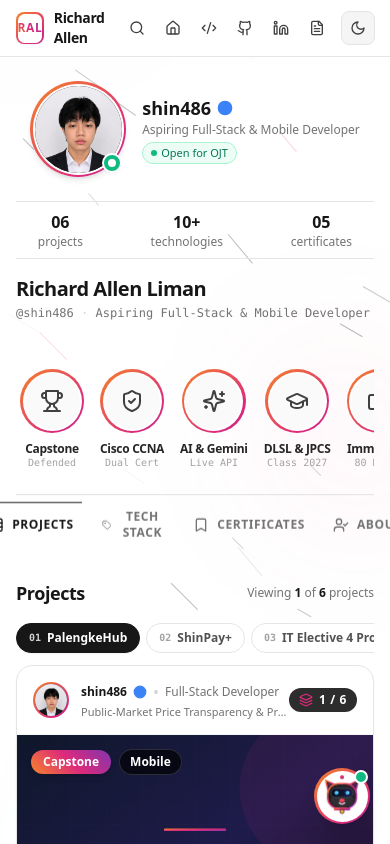
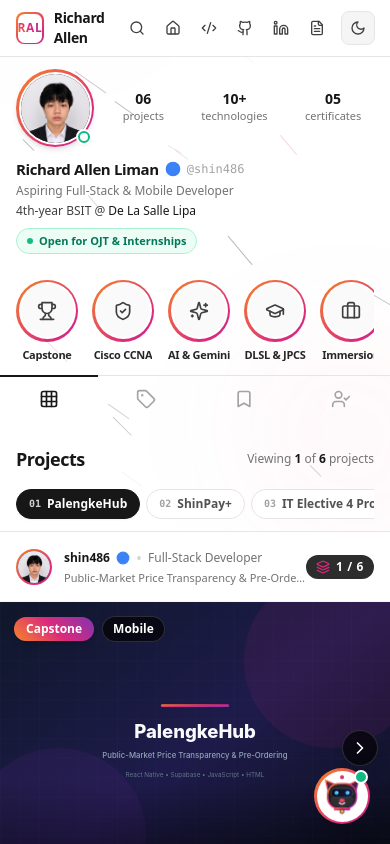
Before and after one commit to shin486/richard-allen-portfolio, a Next.js app: page / in a window 390 px wide. Shown: the top 844 px of the page. Built offline with nearby package versions, Linux system fonts and the light colour scheme.

Commit message:
fix: overhaul mobile layout and spacing to match Instagram app structure

```diff
--- a/components/CertificateGrid.tsx
+++ b/components/CertificateGrid.tsx
@@ -139,7 +139,7 @@ export const CertificateGrid: React.FC = () => {
         </div>
 
         {/* Single Instagram Multi-Photo Carousel Post for Certificates */}
-        <article className="bg-white dark:bg-[#111116] border border-neutral-200 dark:border-zinc-800 rounded-2xl overflow-hidden shadow-sm transition-all">
+        <article className="bg-white dark:bg-[#111116] border-y sm:border border-neutral-200 dark:border-zinc-800 -mx-4 sm:mx-0 rounded-none sm:rounded-2xl overflow-hidden shadow-sm transition-all">
           {/* Instagram Post Header */}
           <div className="flex items-center justify-between px-4 sm:px-5 py-3.5 border-b border-neutral-100 dark:border-zinc-800/80">
             <div className="flex items-center gap-3 min-w-0">
--- a/components/Highlights.tsx
+++ b/components/Highlights.tsx
@@ -35,9 +35,9 @@ export const Highlights: React.FC<HighlightsProps> = ({ onOpenHighlight }) => {
   return (
     <section
       aria-label="Story Highlights"
-      className="py-4 border-b border-neutral-200/80 dark:border-zinc-800/80"
+      className="py-2.5 sm:py-4 border-b border-neutral-100 dark:border-zinc-800/80 -mx-4 px-4 sm:mx-0 sm:px-0"
     >
-      <div className="flex items-center gap-4 sm:gap-7 overflow-x-auto no-scrollbar py-2 px-1 sm:justify-start">
+      <div className="flex items-center gap-3.5 sm:gap-7 overflow-x-auto no-scrollbar py-1">
         {highlightsData.map((highlight, index) => {
           const Icon = getHighlightIcon(highlight.coverIcon);
 
@@ -45,27 +45,27 @@ export const Highlights: React.FC<HighlightsProps> = ({ onOpenHighlight }) => {
             <button
               key={highlight.id}
               onClick={() => onOpenHighlight(index)}
-              className="flex flex-col items-center gap-2 group flex-shrink-0 focus:outline-none transition-transform active:scale-95"
+              className="flex flex-col items-center gap-1.5 group flex-shrink-0 focus:outline-none transition-transform active:scale-95"
               aria-label={`View ${highlight.title} story highlight`}
             >
               {/* Instagram Animated Gradient Story Ring */}
-              <div className="w-16 h-16 sm:w-20 sm:h-20 rounded-full p-[2.5px] animated-ig-ring transition-transform duration-300 group-hover:scale-105 group-hover:shadow-md">
+              <div className="w-[62px] h-[62px] sm:w-20 sm:h-20 rounded-full p-[2.5px] animated-ig-ring transition-transform duration-300 group-hover:scale-105 group-hover:shadow-md">
                 {/* Inner white / dark gap */}
                 <div className="w-full h-full bg-white dark:bg-[#0B0B0F] rounded-full p-[2px] flex items-center justify-center transition-colors duration-200">
                   {/* Bubble interior */}
                   <div className="w-full h-full rounded-full bg-neutral-50 dark:bg-[#16161D] group-hover:bg-pink-50 dark:group-hover:bg-pink-950/30 text-neutral-700 dark:text-zinc-300 group-hover:text-ig-pink dark:group-hover:text-pink-400 flex items-center justify-center transition-colors duration-200">
-                    <Icon className="w-6 h-6 sm:w-7 sm:h-7 transition-transform duration-200 group-hover:scale-110" />
+                    <Icon className="w-5 h-5 sm:w-7 sm:h-7 transition-transform duration-200 group-hover:scale-110" />
                   </div>
                 </div>
               </div>
 
               {/* Highlight Label */}
               <div className="flex flex-col items-center leading-tight">
-                <span className="text-xs sm:text-xs font-semibold tracking-tight text-neutral-800 dark:text-zinc-300 group-hover:text-black dark:group-hover:text-white transition-colors">
+                <span className="text-[11px] sm:text-xs font-semibold tracking-tight text-neutral-800 dark:text-zinc-300 group-hover:text-black dark:group-hover:text-white transition-colors truncate max-w-[68px] sm:max-w-none text-center">
                   {highlight.title}
                 </span>
                 {highlight.timeAgo && (
-                  <span className="text-[10px] text-neutral-400 dark:text-zinc-500 font-mono">
+                  <span className="text-[9px] sm:text-[10px] text-neutral-400 dark:text-zinc-500 font-mono hidden sm:inline">
                     {highlight.timeAgo}
                   </span>
                 )}
--- a/components/PortfolioTabs.tsx
+++ b/components/PortfolioTabs.tsx
@@ -59,8 +59,11 @@ export const PortfolioTabs: React.FC<PortfolioTabsProps> = ({
   };
 
   return (
-    <nav aria-label="Portfolio Navigation Tabs" className="border-t border-neutral-200 dark:border-zinc-800 -mt-[1px]">
-      <div className="flex items-center justify-center sm:justify-center gap-3 sm:gap-12">
+    <nav
+      aria-label="Portfolio Navigation Tabs"
+      className="border-t border-neutral-200 dark:border-zinc-800 -mx-4 sm:mx-0 -mt-[1px]"
+    >
+      <div className="flex items-center justify-around sm:justify-center sm:gap-12">
         {tabs.map((tab) => {
           const Icon = tab.icon;
           const isActive = activeTab === tab.id;
@@ -69,24 +72,33 @@ export const PortfolioTabs: React.FC<PortfolioTabsProps> = ({
             <button
               key={tab.id}
               onClick={() => handleTabClick(tab.id)}
-              className={`flex items-center gap-2 py-3.5 sm:py-4 px-2 -mt-[1px] border-t transition-all focus:outline-none ${
+              className={`flex-1 sm:flex-initial flex items-center justify-center gap-2 py-3 sm:py-4 px-2 -mt-[1px] border-t-2 transition-all focus:outline-none ${
                 isActive
                   ? "border-neutral-900 dark:border-zinc-100 text-neutral-900 dark:text-zinc-100 font-semibold"
-                  : "border-transparent text-neutral-500 dark:text-zinc-500 hover:text-neutral-900 dark:hover:text-zinc-200"
+                  : "border-transparent text-neutral-400 dark:text-zinc-500 hover:text-neutral-900 dark:hover:text-zinc-200"
               }`}
               aria-selected={isActive}
               role="tab"
+              title={tab.subLabel}
             >
-              <Icon className={`w-4 h-4 ${isActive ? "text-neutral-900 dark:text-zinc-100" : "text-neutral-500 dark:text-zinc-500"}`} />
-              <span className="text-xs tracking-wider uppercase font-bold">
+              <Icon
+                className={`w-5 h-5 sm:w-4 sm:h-4 ${
+                  isActive
+                    ? "text-neutral-900 dark:text-zinc-100"
+                    : "text-neutral-400 dark:text-zinc-500"
+                }`}
+              />
+              <span className="text-xs tracking-wider uppercase font-bold hidden sm:inline">
                 {tab.label}
               </span>
               {typeof tab.count === "number" && (
-                <span className={`text-[10px] px-1.5 py-0.2 rounded-full hidden sm:inline transition-colors ${
-                  isActive
-                    ? "bg-neutral-900 dark:bg-zinc-100 text-white dark:text-neutral-900 font-bold"
-                    : "bg-neutral-100 dark:bg-zinc-800 text-neutral-500 dark:text-zinc-400"
-                }`}>
+                <span
+                  className={`text-[10px] px-1.5 py-0.2 rounded-full hidden sm:inline transition-colors ${
+                    isActive
+                      ? "bg-neutral-900 dark:bg-zinc-100 text-white dark:text-neutral-900 font-bold"
+                      : "bg-neutral-100 dark:bg-zinc-800 text-neutral-500 dark:text-zinc-400"
+                  }`}
+                >
                   {tab.count}
                 </span>
               )}
--- a/components/ProfileHeader.tsx
+++ b/components/ProfileHeader.tsx
@@ -22,22 +22,22 @@ export const ProfileHeader: React.FC<ProfileHeaderProps> = ({
   };
 
   return (
-    <section id="profile-header" className="pt-6 sm:pt-10 pb-6 sm:pb-8">
-      <div className="flex flex-col sm:flex-row items-start sm:items-center gap-6 sm:gap-12 md:gap-16">
+    <section id="profile-header" className="pt-3 sm:pt-8 pb-3 sm:pb-6">
+      {/* Top Section: Avatar on left, Stats on right (authentic Instagram mobile layout) */}
+      <div className="flex items-center gap-4 sm:gap-12 md:gap-16">
         {/* Profile Picture with Animated IG Gradient Story Ring */}
-        <div className="flex sm:flex-col items-center gap-4 sm:gap-3 mx-auto sm:mx-0">
-          <div className="relative group cursor-pointer" onClick={handleViewProjects}>
-            {/* Outer animated gradient story ring */}
-            <div className="w-24 h-24 sm:w-36 sm:h-36 md:w-40 md:h-40 rounded-full p-[2.5px] sm:p-[3px] animated-ig-ring shadow-md transition-transform duration-300 group-hover:scale-105">
-              {/* Gap between ring and avatar */}
+        <div
+          className="relative group cursor-pointer flex-shrink-0"
+          onClick={handleViewProjects}
+        >
+          <div className="w-[78px] h-[78px] sm:w-36 sm:h-36 md:w-40 md:h-40 rounded-full p-[2.5px] sm:p-[3px] animated-ig-ring shadow-md transition-transform duration-300 group-hover:scale-105">
             <div className="w-full h-full bg-white dark:bg-[#0B0B0F] rounded-full p-[2px] transition-colors duration-200">
-                {/* Avatar Image container */}
               <div className="w-full h-full rounded-full overflow-hidden relative bg-neutral-900 flex items-center justify-center">
                 <Image
                   src={profilePic}
                   alt={profileData.name}
                   fill
-                    sizes="(max-width: 640px) 96px, (max-width: 768px) 144px, 160px"
+                  sizes="(max-width: 640px) 78px, (max-width: 768px) 144px, 160px"
                   className="object-cover"
                   priority
                 />
@@ -47,33 +47,15 @@ export const ProfileHeader: React.FC<ProfileHeaderProps> = ({
 
           {/* Active Status Indicator */}
           <div
-              className="absolute bottom-1 right-1 sm:bottom-2 sm:right-2 bg-emerald-500 text-white rounded-full p-1 border-2 border-white dark:border-[#0B0B0F] shadow-sm"
+            className="absolute bottom-0.5 right-0.5 sm:bottom-2 sm:right-2 bg-emerald-500 text-white rounded-full p-0.5 sm:p-1 border-2 border-white dark:border-[#0B0B0F] shadow-sm"
             title="Open to OJT / Internship"
           >
             <div className="w-2 h-2 sm:w-2.5 sm:h-2.5 rounded-full bg-white animate-pulse" />
           </div>
         </div>
 
-          {/* Mobile-only username snippet next to photo */}
-          <div className="sm:hidden flex flex-col">
-            <div className="flex items-center gap-1.5">
-              <h1 className="font-bold text-lg text-neutral-900 dark:text-zinc-100">
-                {profileData.username}
-              </h1>
-              <CheckCircle2 className="w-4 h-4 text-blue-500 fill-blue-500" />
-            </div>
-            <span className="text-xs text-neutral-500 dark:text-zinc-400 font-medium">
-              {profileData.title}
-            </span>
-            <span className="inline-flex items-center gap-1 text-[11px] text-emerald-700 dark:text-emerald-300 bg-emerald-50 dark:bg-emerald-950/40 px-2 py-0.5 rounded-full font-medium mt-1 w-fit border border-emerald-200 dark:border-emerald-800/60">
-              <span className="w-1.5 h-1.5 rounded-full bg-emerald-500" />
-              Open for OJT
-            </span>
-          </div>
-        </div>
-
-        {/* Profile Details */}
-        <div className="flex-1 w-full flex flex-col gap-4">
+        {/* Right Side: Desktop Username + Stats */}
+        <div className="flex-1 flex flex-col justify-center gap-2 sm:gap-4 min-w-0">
           {/* Username Row (Desktop) */}
           <div className="hidden sm:flex items-center gap-2">
             <h1 className="font-bold text-xl sm:text-2xl text-neutral-900 dark:text-zinc-100 tracking-tight">
@@ -91,20 +73,38 @@ export const ProfileHeader: React.FC<ProfileHeaderProps> = ({
               onNavigateToSection(sectionId);
             }}
           />
+        </div>
+      </div>
 
-          {/* Name & Handle */}
-          <div className="flex flex-col gap-1 text-sm sm:text-[15px]">
-            <div>
-              <h1 className="font-bold text-xl sm:text-2xl text-neutral-900 dark:text-white tracking-tight">
+      {/* Bio Block (Directly beneath avatar + stats, exactly like Instagram mobile) */}
+      <div className="mt-3 sm:mt-4 flex flex-col gap-1 text-sm sm:text-[15px]">
+        {/* Name and Mobile Username */}
+        <div className="flex items-center gap-1.5 flex-wrap">
+          <h1 className="font-bold text-[15px] sm:text-xl text-neutral-900 dark:text-white tracking-tight">
             {profileData.name}
           </h1>
-              <p className="text-xs sm:text-sm font-mono text-neutral-500 dark:text-zinc-500 mt-0.5">
+          <CheckCircle2 className="w-4 h-4 text-blue-500 fill-blue-500 sm:hidden inline flex-shrink-0" />
+          <span className="text-xs text-neutral-400 dark:text-zinc-500 font-mono sm:hidden">
             @{profileData.username}
-                <span className="text-neutral-300 dark:text-zinc-700"> · </span>
+          </span>
+        </div>
+
+        {/* Professional Category / Title */}
+        <p className="text-xs sm:text-sm text-neutral-500 dark:text-zinc-400 font-medium">
           {profileData.title}
         </p>
-            </div>
-          </div>
+
+        {/* Education Line */}
+        <p className="text-xs sm:text-sm text-neutral-700 dark:text-zinc-300 leading-snug">
+          4th-year BSIT @ <span className="font-medium text-neutral-900 dark:text-zinc-100">De La Salle Lipa</span>
+        </p>
+
+        {/* OJT Availability Badge */}
+        <div className="pt-1 flex items-center gap-2">
+          <span className="inline-flex items-center gap-1.5 text-[11px] font-semibold text-emerald-700 dark:text-emerald-300 bg-emerald-50 dark:bg-emerald-950/40 px-2.5 py-0.5 rounded-full border border-emerald-200 dark:border-emerald-800/60 w-fit">
+            <span className="w-1.5 h-1.5 rounded-full bg-emerald-500 animate-pulse" />
+            Open for OJT &amp; Internships
+          </span>
         </div>
       </div>
     </section>
--- a/components/ProfileStats.tsx
+++ b/components/ProfileStats.tsx
@@ -15,39 +15,39 @@ export const ProfileStats: React.FC<ProfileStatsProps> = ({ onStatClick }) => {
   };
 
   return (
-    <div className="flex items-center gap-6 sm:gap-9 py-2 border-y border-neutral-200 dark:border-zinc-800 sm:border-y-0 justify-around sm:justify-start">
+    <div className="flex items-center justify-around sm:justify-start gap-3 sm:gap-9 w-full sm:w-auto">
       <button
         onClick={() => handleScroll("portfolio-grid", "projects")}
-        className="group flex flex-col sm:flex-row items-center sm:gap-1.5 text-left focus:outline-none transition-transform active:scale-95"
+        className="group flex flex-col items-center sm:items-start text-center sm:text-left focus:outline-none transition-transform active:scale-95"
       >
-        <span className="font-bold text-neutral-900 dark:text-zinc-100 text-base sm:text-lg group-hover:text-ig-pink transition-colors">
+        <span className="font-bold text-neutral-900 dark:text-zinc-100 text-sm sm:text-lg group-hover:text-ig-pink transition-colors leading-none">
           {profileData.stats.projects}
         </span>
-        <span className="text-xs sm:text-sm text-neutral-500 dark:text-zinc-400 group-hover:text-neutral-900 dark:group-hover:text-zinc-200 transition-colors">
+        <span className="text-[11px] sm:text-sm text-neutral-500 dark:text-zinc-400 group-hover:text-neutral-900 dark:group-hover:text-zinc-200 transition-colors mt-0.5 sm:mt-0">
           projects
         </span>
       </button>
 
       <button
         onClick={() => handleScroll("skills-section", "skills")}
-        className="group flex flex-col sm:flex-row items-center sm:gap-1.5 text-left focus:outline-none transition-transform active:scale-95"
+        className="group flex flex-col items-center sm:items-start text-center sm:text-left focus:outline-none transition-transform active:scale-95"
       >
-        <span className="font-bold text-neutral-900 dark:text-zinc-100 text-base sm:text-lg group-hover:text-ig-purple transition-colors">
+        <span className="font-bold text-neutral-900 dark:text-zinc-100 text-sm sm:text-lg group-hover:text-ig-purple transition-colors leading-none">
           {profileData.stats.technologies}
         </span>
-        <span className="text-xs sm:text-sm text-neutral-500 dark:text-zinc-400 group-hover:text-neutral-900 dark:group-hover:text-zinc-200 transition-colors">
+        <span className="text-[11px] sm:text-sm text-neutral-500 dark:text-zinc-400 group-hover:text-neutral-900 dark:group-hover:text-zinc-200 transition-colors mt-0.5 sm:mt-0">
           technologies
         </span>
       </button>
 
       <button
         onClick={() => handleScroll("certificates-section", "certificates")}
-        className="group flex flex-col sm:flex-row items-center sm:gap-1.5 text-left focus:outline-none transition-transform active:scale-95"
+        className="group flex flex-col items-center sm:items-start text-center sm:text-left focus:outline-none transition-transform active:scale-95"
       >
-        <span className="font-bold text-neutral-900 dark:text-zinc-100 text-base sm:text-lg group-hover:text-ig-orange transition-colors">
+        <span className="font-bold text-neutral-900 dark:text-zinc-100 text-sm sm:text-lg group-hover:text-ig-orange transition-colors leading-none">
           {profileData.stats.certificates}
         </span>
-        <span className="text-xs sm:text-sm text-neutral-500 dark:text-zinc-400 group-hover:text-neutral-900 dark:group-hover:text-zinc-200 transition-colors">
+        <span className="text-[11px] sm:text-sm text-neutral-500 dark:text-zinc-400 group-hover:text-neutral-900 dark:group-hover:text-zinc-200 transition-colors mt-0.5 sm:mt-0">
           certificates
         </span>
       </button>
--- a/components/ProjectGrid.tsx
+++ b/components/ProjectGrid.tsx
@@ -204,7 +204,7 @@ export const ProjectGrid: React.FC<ProjectGridProps> = ({ searchQuery, focusRequ
           </div>
 
           {/* Single Authentic Instagram Multi-Photo Carousel Post */}
-          <article className="bg-white dark:bg-[#111116] border border-neutral-200 dark:border-zinc-800 rounded-2xl overflow-hidden shadow-sm transition-all">
+          <article className="bg-white dark:bg-[#111116] border-y sm:border border-neutral-200 dark:border-zinc-800 -mx-4 sm:mx-0 rounded-none sm:rounded-2xl overflow-hidden shadow-sm transition-all">
             {/* Instagram Post Header */}
             <div className="flex items-center justify-between px-4 sm:px-5 py-3.5 border-b border-neutral-100 dark:border-zinc-800/80">
               <div className="flex items-center gap-3 min-w-0">
```
Lines whose indentation alone changed are shown as unchanged.
